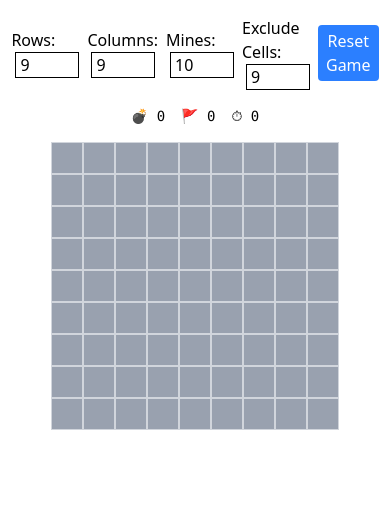
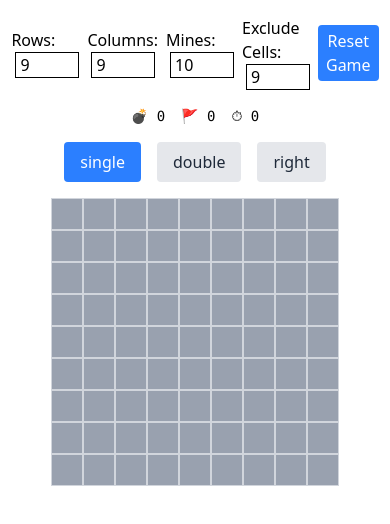
Before and after one commit to fuyu28/ReactMinesweeper, a React (Vite) app: page / in a window 390 px wide. Shown: the top 524 px of the page. Built offline with nearby package versions, Linux system fonts and the light colour scheme.

Commit message:
feat: add option to change click mode for smartphone

```diff
--- a/src/App.tsx
+++ b/src/App.tsx
@@ -2,11 +2,13 @@ import { useState, useEffect } from "react";
 
 import type { GameSettings as GameSettingsType } from "./types/gameSettings.ts";
 import type { Board } from "./types/board.ts";
+import type { ClickModeType } from "./types/clickMode.ts";
 import { GameStatus } from "./types/gameStatus.ts";
 
 import GameSettingsComponent from "./components/GameSettings";
 import GameBoard from "./components/GameBoard";
 import GameInfo from "./components/GameInfo";
+import ClickMode from "./components/ClickMode";
 
 import { useGameTimer } from "./hooks/useGameTimer.ts";
 
@@ -34,6 +36,7 @@ function App() {
   const [mines, setMines] = useState<number | undefined>(undefined);
   const [isFirstClick, setIsFirstClick] = useState<boolean>(true);
   const [startTime, setStartTime] = useState<number | undefined>(undefined);
+  const [clickMode, setClickMode] = useState<ClickModeType>("single");
 
   function handleFirstClick(r: number, c: number) {
     const { rows, cols, mines, excludeCells } = gameSettings;
@@ -113,6 +116,27 @@ function App() {
     }
   }
 
+  function handleClickModeChange(mode: ClickModeType) {
+    console.log("Click mode changed to:", mode);
+    setClickMode(mode);
+  }
+
+  function handleTap(r: number, c: number) {
+    switch (clickMode) {
+      case "single":
+        handleClick(r, c);
+        break;
+      case "double":
+        handleDoubleClick(r, c);
+        break;
+      case "right":
+        handleRightClick(r, c);
+        break;
+      default:
+        break;
+    }
+  }
+
   useEffect(() => {
     resetGame();
   }, []);
@@ -131,11 +155,15 @@ function App() {
         getRemainingFlags={getRemainingFlags(mines ?? 0, board)}
         time={elapsedTime}
       />
+      <div className="block md:hidden">
+        <ClickMode clickMode={clickMode} onClick={handleClickModeChange} />
+      </div>
       <GameBoard
         board={board}
         onClick={handleClick}
         onRightClick={handleRightClick}
         onDoubleClick={handleDoubleClick}
+        onTap={handleTap}
       />
     </div>
   );
--- a/src/components/Cell.tsx
+++ b/src/components/Cell.tsx
@@ -5,6 +5,7 @@ type Props = {
   onClick: () => void;
   onDoubleClick: () => void;
   onRightClick: () => void;
+  onTap: () => void;
 };
 
 function getCellDisplay(cell: Cell) {
@@ -23,7 +24,7 @@ function getCellStyle(cell: Cell) {
   return "bg-gray-400"; // 未開封のセル
 }
 
-const Cell = ({ cell, onClick, onRightClick, onDoubleClick }: Props) => {
+const Cell = ({ cell, onClick, onRightClick, onDoubleClick, onTap }: Props) => {
   return (
     <button
       className={`w-8 h-8 text-sm border border-gray-300 font-bold ${getCellStyle(
@@ -35,6 +36,7 @@ const Cell = ({ cell, onClick, onRightClick, onDoubleClick }: Props) => {
         e.preventDefault();
         onRightClick();
       }}
+      onTouchEnd={onTap}
     >
       {getCellDisplay(cell)}
     </button>
--- /dev/null
+++ b/src/components/ClickMode.tsx
@@ -0,0 +1,29 @@
+import { ClickModeType } from "../types/clickMode";
+
+type Props = {
+  clickMode: ClickModeType;
+  onClick: (mode: ClickModeType) => void;
+};
+
+const ClickMode = ({ clickMode, onClick }: Props) => {
+  const clickModes = ["single", "double", "right"] as const;
+  return (
+    <div className="flex gap-4 mb-4">
+      {clickModes.map((mode) => (
+        <button
+          className={`px-4 py-2 rounded transition-colors ${
+            mode === clickMode
+              ? "bg-blue-500 text-white"
+              : "bg-gray-200 text-gray-800 hover:bg-gray-300"
+          }`}
+          key={mode}
+          onClick={() => onClick(mode)}
+        >
+          {mode}
+        </button>
+      ))}
+    </div>
+  );
+};
+
+export default ClickMode;
--- a/src/components/GameBoard.tsx
+++ b/src/components/GameBoard.tsx
@@ -6,9 +6,16 @@ type Props = {
   onClick: (x: number, y: number) => void;
   onRightClick: (x: number, y: number) => void;
   onDoubleClick: (x: number, y: number) => void;
+  onTap: (x: number, y: number) => void;
 };
 
-const GameBoard = ({ board, onClick, onRightClick, onDoubleClick }: Props) => {
+const GameBoard = ({
+  board,
+  onClick,
+  onRightClick,
+  onDoubleClick,
+  onTap,
+}: Props) => {
   if (board.length === 0) return null;
   const rows = board.length;
   const cols = board[0].length;
@@ -29,6 +36,7 @@ const GameBoard = ({ board, onClick, onRightClick, onDoubleClick }: Props) => {
             onClick={() => onClick(y, x)}
             onRightClick={() => onRightClick(y, x)}
             onDoubleClick={() => onDoubleClick(y, x)}
+            onTap={() => onTap(y, x)}
           />
         ))
       )}
--- /dev/null
+++ b/src/types/clickMode.ts
@@ -0,0 +1 @@
+export type ClickModeType = "single" | "double" | "right";
```
